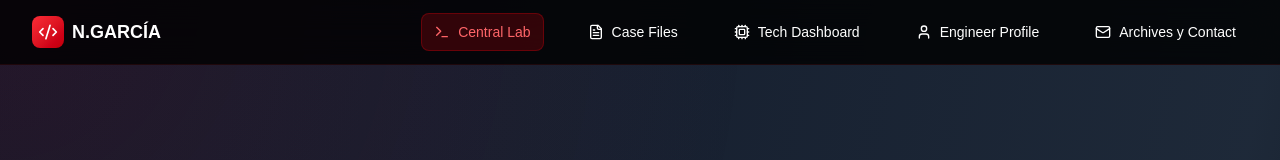
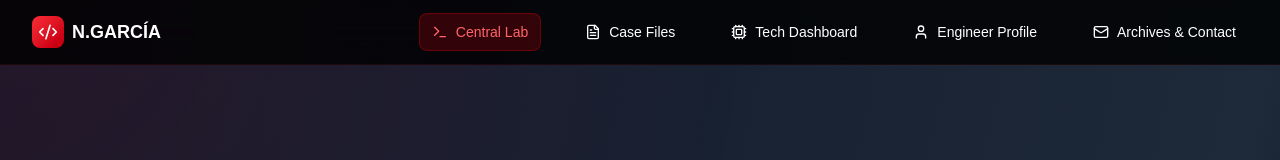
Before and after one commit to Nicolas-12000/Ejemplo-, a Next.js app: page / in a window 1280 px wide. Shown: the top 160 px of the page. Built offline with nearby package versions, Linux system fonts and the light colour scheme.

Commit message:
agregue una &

```diff
--- a/src/app/page.tsx
+++ b/src/app/page.tsx
@@ -101,7 +101,7 @@ const Portfolio = () => {
     { id: 'cases', label: 'Case Files', icon: FileText },
     { id: 'tech', label: 'Tech Dashboard', icon: Cpu },
     { id: 'profile', label: 'Engineer Profile', icon: User },
-    { id: 'contact', label: 'Archives y Contact', icon: Mail }
+    { id: 'contact', label: 'Archives & Contact', icon: Mail }
   ];
 
   return (
@@ -768,7 +768,7 @@ const Portfolio = () => {
         <div className="max-w-6xl mx-auto px-4">
           <div className="text-center mb-16">
             <h2 className="text-3xl md:text-5xl font-bold mb-6 bg-gradient-to-r from-red-400 to-yellow-400 bg-clip-text text-transparent">
-              ARCHIVOS y CONTACTO
+              ARCHIVOS Y CONTACTO
             </h2>
             <p className="text-xl text-gray-300 max-w-3xl mx-auto">
               Expediente completo disponible. Listo para trabajar juntos y aportar valor real a tu equipo o empresa.
@@ -811,14 +811,14 @@ const Portfolio = () => {
                 <div className="mt-8 p-6 bg-gradient-to-r from-red-900/20 to-yellow-900/20 rounded-xl border border-red-600/30">
                   <h4 className="font-bold text-yellow-400 mb-3 flex items-center">
                     <FileText className="w-5 h-5 mr-2" />
-                    Expediente Técnico Completo
+                    Currículum Vitae
                   </h4>
                   <p className="text-sm text-gray-300 mb-4">
                     CV detallado con casos técnicos, arquitecturas implementadas y métricas de impacto.
                   </p>
                   <button className="w-full bg-gradient-to-r from-red-600 to-yellow-600 hover:from-red-500 hover:to-yellow-500 px-6 py-3 rounded-lg font-semibold transition-all duration-300 flex items-center justify-center space-x-2">
                     <Download className="w-5 h-5" />
-                    <span>Descargar CV Técnico</span>
+                    <span>Descargar CV </span>
                   </button>
                 </div>
               </div>
```
